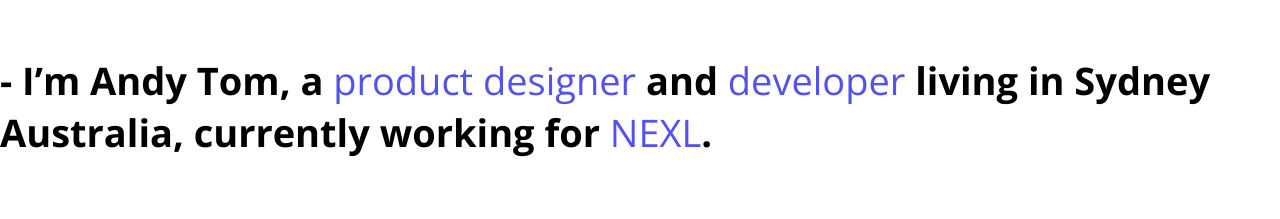
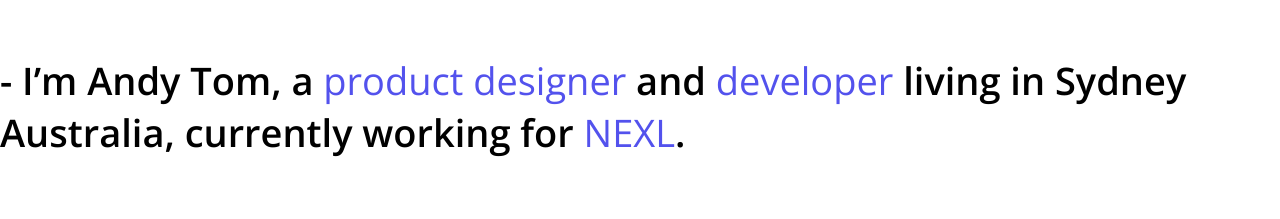
Before and after one commit to AndyTCF/my-portfolio, a Gatsby site: page / in a window 1280 px wide. Shown: the part 78-297 px from the top of the page. Built offline with nearby package versions, Linux system fonts and the light colour scheme; Gatsby itself is replaced by a stand-in of ours.

Commit message:
add more typography + colors

```diff
--- a/src/common/variables.js
+++ b/src/common/variables.js
@@ -3,7 +3,10 @@ export const colors = {
   pureWhite: "#FFFFFF",
   pureBlack: "#000000",
   purple: "#5352ed",
-  gray: "#a4b0be"
+  gray: "#a4b0be",
+  orange: "#ffa502",
+  lightGray: "#f1f2f6",
+
 };
 export const spacing = {
   xxs: "2px",
@@ -15,7 +18,15 @@ export const spacing = {
 };
 export const Header = css`
   font-size: 38px;
-  font-weight: bold;
+  font-weight: 600;
+`;
+export const SubHeader = css`
+  font-size: 26px;
+  font-weight: 400;
+`;
+export const RegularText = css`
+  font-size: 22px;
+  font-weight: 300;
 `;
 export const Subtext = css`
   font-size: 18px;
```
